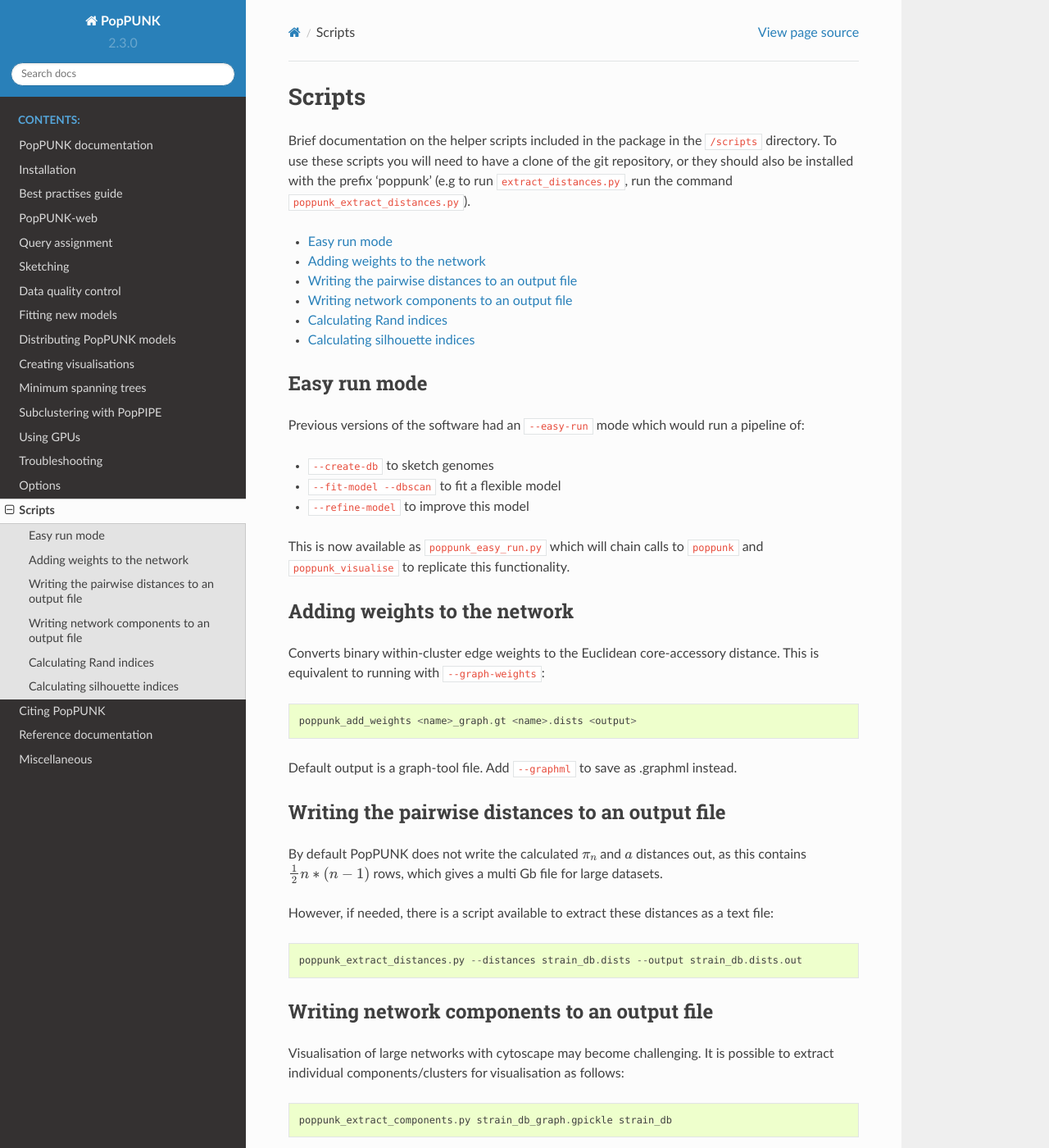
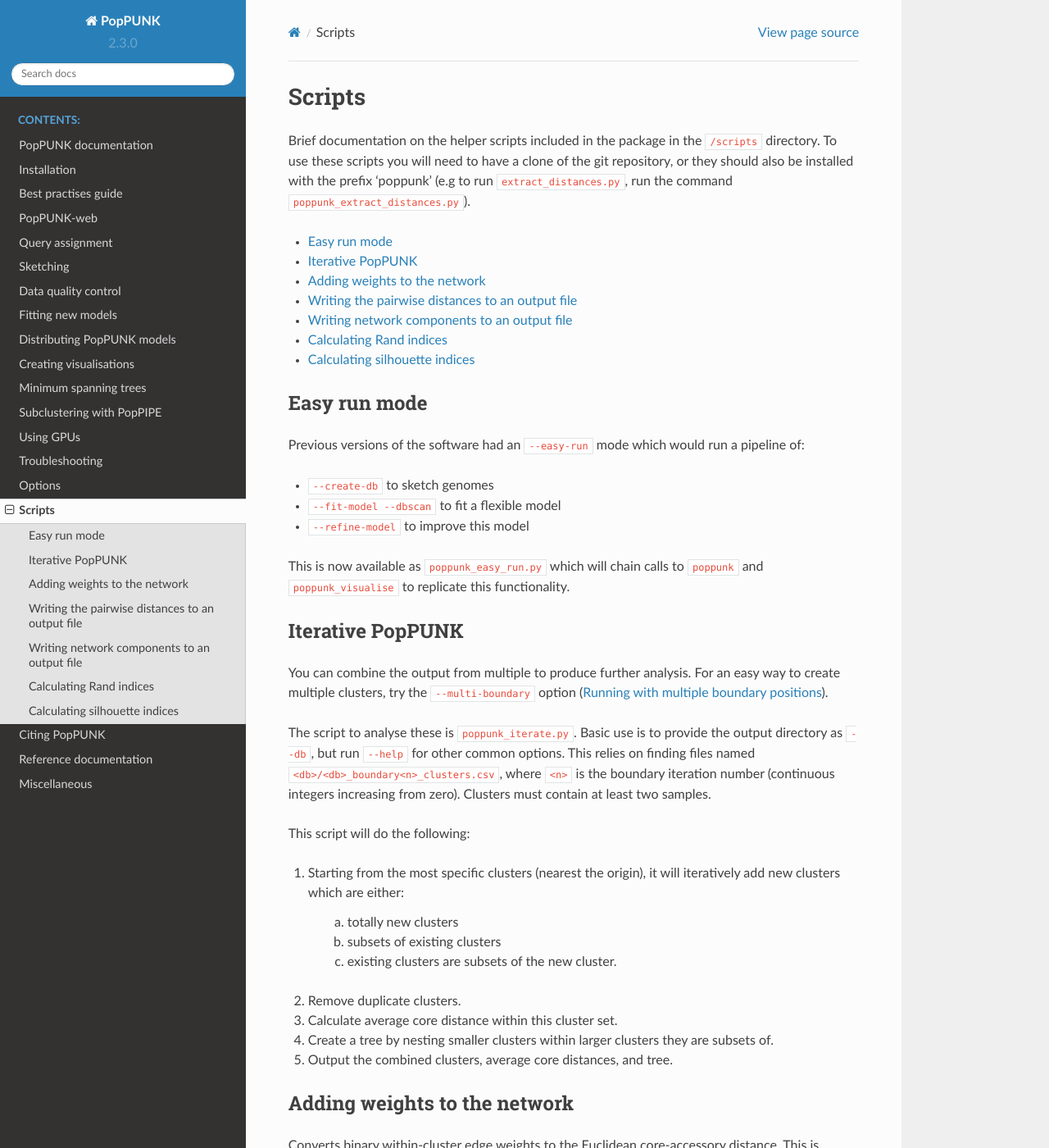
Before and after one commit to bacpop/PopPUNK, a Sphinx documentation site: the page built from docs/scripts.rst, in a window 1280 px wide and 1400 px high. Shown: the whole window at 82% size. Built offline with Sphinx 7.4.7 and the Read the Docs theme 2.0.0, drawn with Linux system fonts in a browser that asks for light colours.

Commit message:
Add iterative poppunk to docs

```diff
--- a/docs/scripts.rst
+++ b/docs/scripts.rst
@@ -21,6 +21,38 @@ Previous versions of the software had an ``--easy-run`` mode which would run a p
 
 This is now available as ``poppunk_easy_run.py`` which will chain calls to ``poppunk``
 and ``poppunk_visualise`` to replicate this functionality.
+
+.. _poppunk-iterate:
+
+Iterative PopPUNK
+-----------------
+You can combine the output from multiple to produce further analysis. For an easy
+way to create multiple clusters, try the ``--multi-boundary`` option (:ref:`multi-boundary`).
+
+The script to analyse these is ``poppunk_iterate.py``. Basic use is to provide the
+output directory as ``--db``, but run ``--help`` for other common options. This relies on
+finding files named ``<db>/<db>_boundary<n>_clusters.csv``, where ``<n>`` is the boundary
+iteration number (continuous integers increasing from zero). Clusters must contain at least
+two samples.
+
+This script will do the following:
+
+1. Starting from the most specific clusters (nearest the origin), it will iteratively
+   add new clusters which are either:
+
+    a) totally new clusters
+
+    b) subsets of existing clusters
+
+    c) existing clusters are subsets of the new cluster.
+
+2. Remove duplicate clusters.
+
+3. Calculate average core distance within this cluster set.
+
+4. Create a tree by nesting smaller clusters within larger clusters they are subsets of.
+
+5. Output the combined clusters, average core distances, and tree.
 
 Adding weights to the network
 -----------------------------
```
Also changed, not shown: docs/model_fitting.rst (+14 -0 lines).
